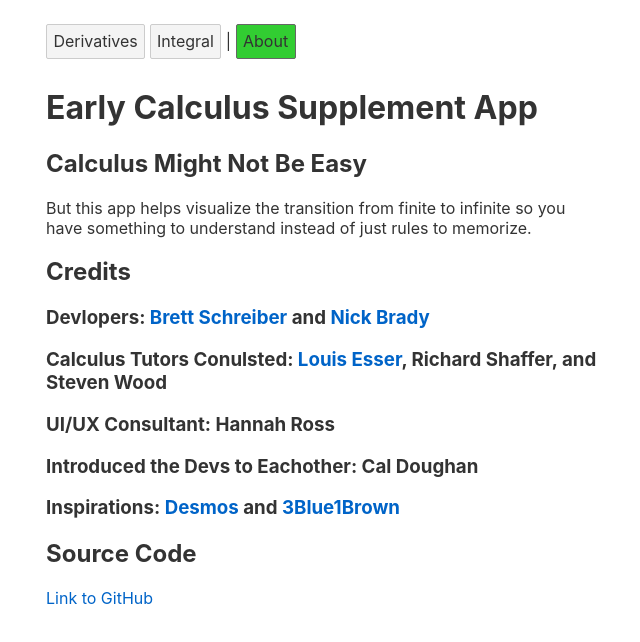
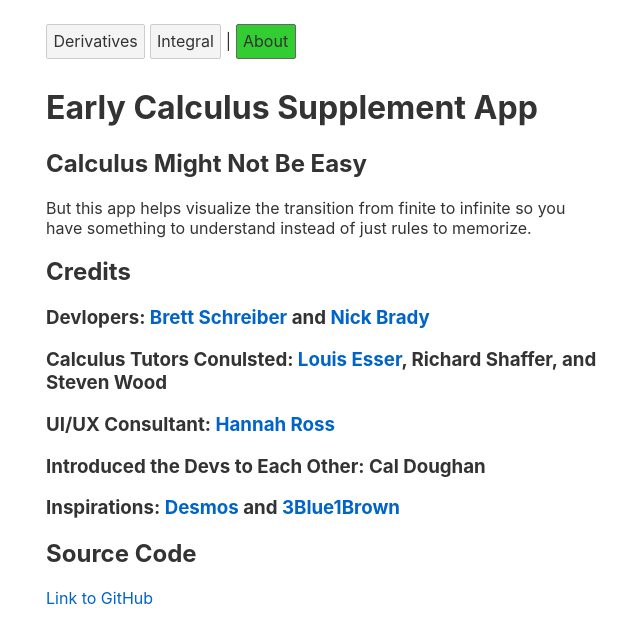
Before and after one commit to nchlsb/early-calc, a Svelte app: page / in a window 1280 px wide. Both pictures are taken after a click on the button "About". Shown: the top 642 px of the page, without its empty margins (314-954 px from the left). Built offline with nearby package versions, Linux system fonts and the light colour scheme.

Commit message:
Fixed a typo in the info About section, and added a link

```diff
--- a/src/App.svelte
+++ b/src/App.svelte
@@ -456,8 +456,8 @@
 				<h3>Calculus Tutors Conulsted:
 					<a href="https://www.math.ucla.edu/~esserl/?fbclid=IwAR0lUHqLf1uoD5DgY1yz1i_zEYqAunsRI8QsSmMvilNgDQOeewqyWLS3prQ">Louis Esser</a>,
 					Richard Shaffer, and Steven Wood</h3>
-				<h3>UI/UX Consultant: Hannah Ross</h3>
-				<h3> Introduced the Devs to Eachother: Cal Doughan</h3>
+				<h3>UI/UX Consultant: <a href=" https://sites.google.com/view/hannahross">Hannah Ross</a></h3>
+				<h3> Introduced the Devs to Each Other: Cal Doughan</h3>
 				<h3>
 					Inspirations:
 					<a href="https://www.desmos.com/calculator">Desmos</a> and
```
Also changed, not shown: 3 other files (tests, documents, lock files or other folders).
